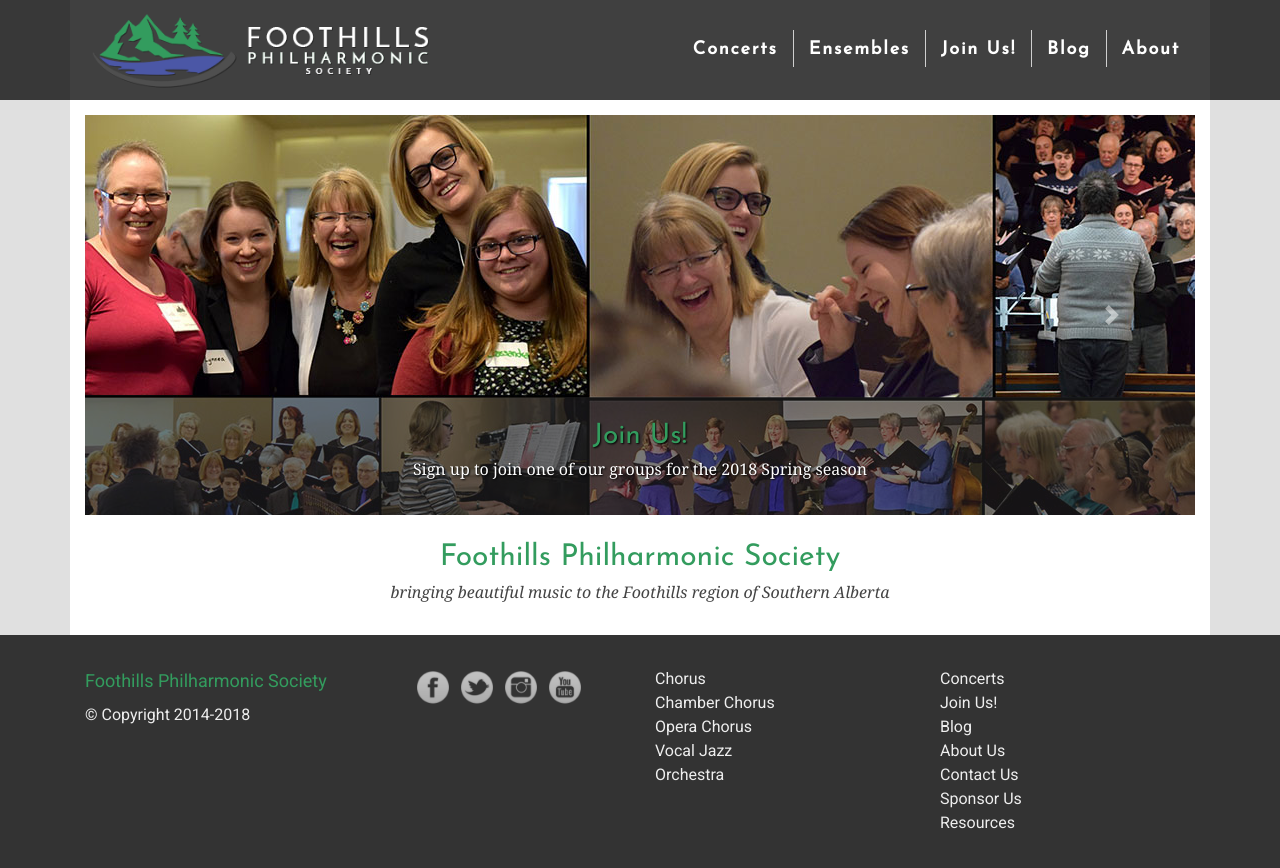
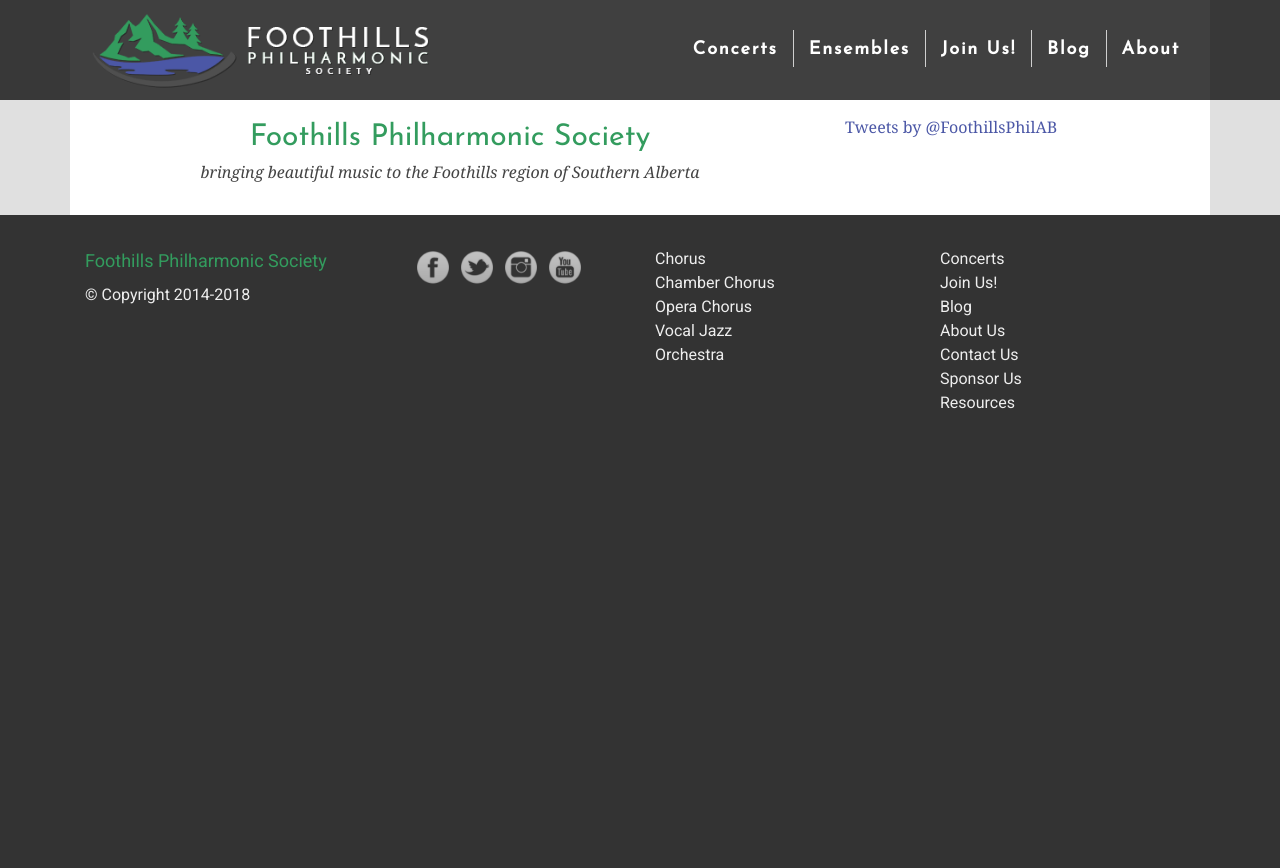
Before and after one commit to percyhanna/fps, a Jekyll site: the page built from index.html, in a window 1280 px wide. Shown: the top 868 px of the page. Built offline with Jekyll 4.4.1, drawn with Linux system fonts in a browser that asks for light colours; nearby versions of some CDN libraries; Markdown is read by kramdown in place of the engine named in the settings.

Commit message:
Remove carousel, add latest tweets to homepage

```diff
--- a/css/new-design.css
+++ b/css/new-design.css
@@ -206,27 +206,8 @@
   display: block;
 }
 
-#fps_carousel h3 {
-  font-family: 'Josefin Sans', sans-serif;
-  font-size: 28px;
-  margin: 0;
-}
-
 #page h1 {
   border-bottom: solid 1px #ddd;
-}
-
-#page .carousel-caption {
-  left: 0;
-  right: 0;
-  bottom: 0;
-  background: rgba(32, 32, 32, 0.6);
-  text-shadow: 1px 1px 2px black;
-  padding: 18px 0;
-}
-
-#page .carousel-caption a {
-  color: #fff;
 }
 
 .content-image {
--- a/index.html
+++ b/index.html
@@ -5,54 +5,16 @@
 ---
 
 <div class="row">
-  <div class="col">
-
-    <div id="fps_carousel" class="carousel slide" data-ride="carousel">
-      <div class="carousel-inner" role="listbox">
-        <a href="/join" class="carousel-item active">
-          <img src="/images/join-us.jpg">
-          <div class="carousel-caption d-none d-md-block">
-            <h3>Join Us!</h3>
-            <p>Sign up to join one of our groups for the 2018 Spring season</p>
-          </div>
-        </a>
-
-        <a href="/concerts" class="carousel-item">
-          <img src="/images/upcoming-concerts.jpg">
-          <div class="carousel-caption d-none d-md-block">
-            <h3>Upcoming Concerts</h3>
-            <p>Pencil in one of our upcoming concerts</p>
-          </div>
-        </a>
-
-        <a href="/sponsor-us" class="carousel-item">
-          <img src="/images/sponsor-us.jpg">
-          <div class="carousel-caption d-none d-md-block">
-            <h3>Sponsor Us</h3>
-            <p>Partner with us in our vision to bring beautiful music to the Foothills</p>
-          </div>
-        </a>
-      </div>
-
-      <a class="carousel-control-prev" href="#fps_carousel" role="button" data-slide="prev">
-        <span class="carousel-control-prev-icon" aria-hidden="true"></span>
-        <span class="sr-only">Previous</span>
-      </a>
-
-      <a class="carousel-control-next" href="#fps_carousel" role="button" data-slide="next">
-        <span class="carousel-control-next-icon" aria-hidden="true"></span>
-        <span class="sr-only">Next</span>
-      </a>
-    </div>
-
-  </div>
-</div>
-
-<div class="row">
-  <div class="col">
+  <div class="col-12 col-lg-8">
     <div id="slogan">
       <h1>Foothills Philharmonic Society</h1>
       <p><em>bringing beautiful music to the Foothills region of Southern Alberta</em></p>
     </div>
   </div>
+
+  <div class="col-12 col-lg-4">
+    <a class="twitter-timeline" href="https://twitter.com/FoothillsPhilAB" data-height="500">
+      Tweets by @FoothillsPhilAB
+    </a>
+  </div>
 </div>
```
